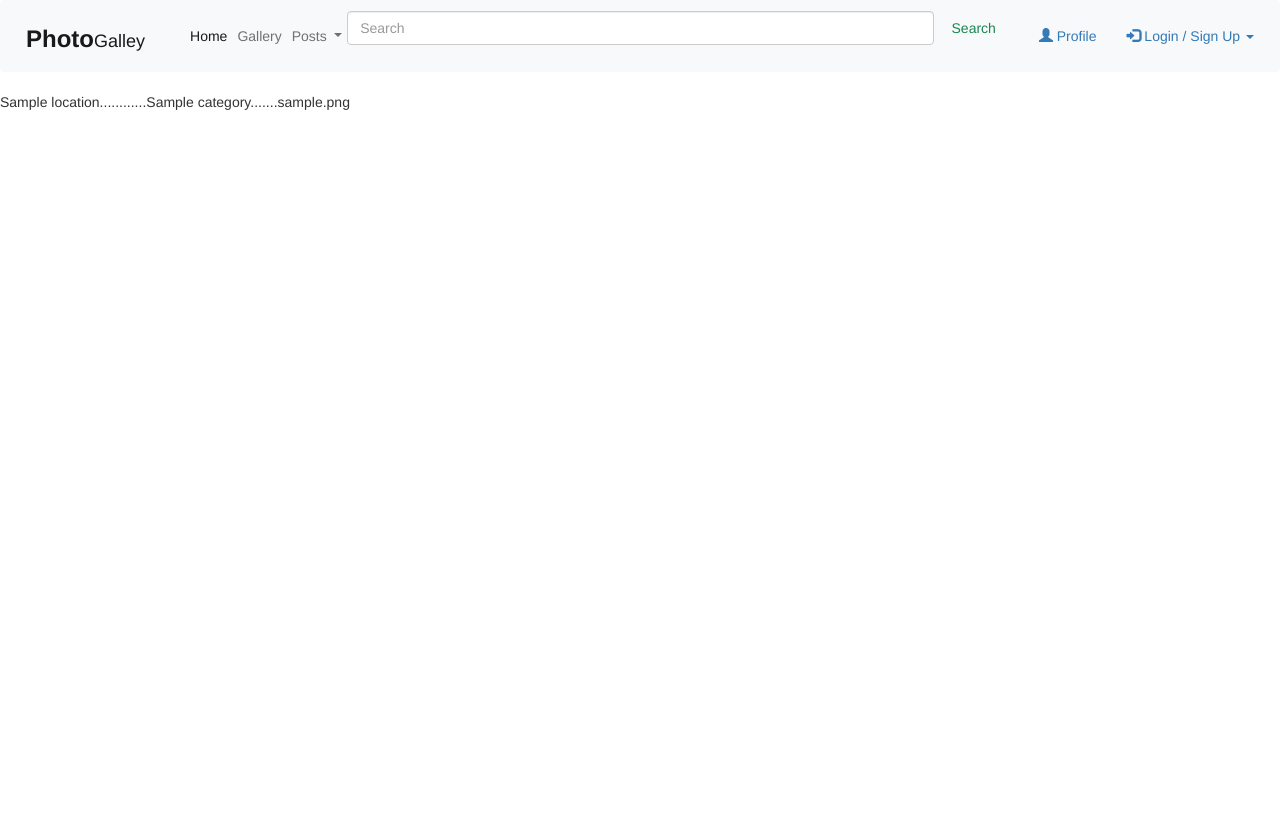
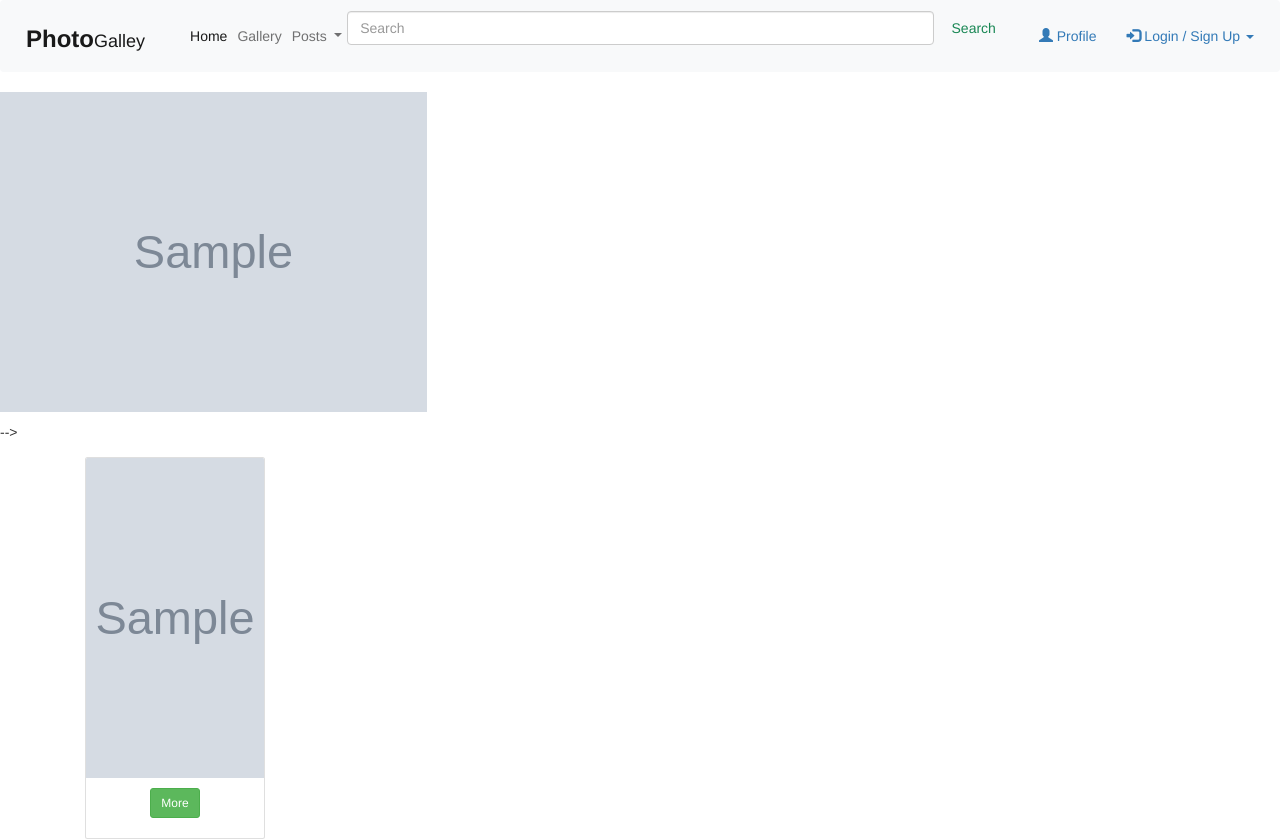
Before and after one commit to erhic/photo_gallery_Django, a Django app: template images/templates/home.html in a window 1280 px wide. Before the commit the page ends 110 px from the top, so only its background shows below. Run offline with Django 3.2, Linux system fonts and the light colour scheme; tables that the repository leaves empty hold one stand-in row (values such as "Sample post"); the template is opened without the code that fills it: values that come from a table or form of the project are taken from there, most other values are stand-ins (such as "Sample title", 1, 10 or a date in 2020); grey boxes marked "Sample" are stand-in pictures; parts of the project's set-up code (start-up, migrations or seed data) failed here and were passed over; some libraries are stand-ins or nearby versions.

Commit message:
updated my home view that is to display all the images

```diff
--- a/images/templates/home.html
+++ b/images/templates/home.html
@@ -1,3 +1,22 @@
-{%extends 'base.html'%} {%block content%} {%for post in posts%}
-<h1>{{post.location}}............{{post.category}}.......{{post.image}}</h1>
-{%endfor%} {%endblock%}
+ {%extends 'base.html'%} {%block content%}
+
+<!-- <div class="" style="max-width: 450px;display:grid;grid-template-rows:1fr ;">
+    <img src="{{post.image.url}}" style="height:40vh;" alt="">
+    <p></p>
+</div> -->
+
+<div class="container mx-auto mt-4">
+    <div class="row">{%for post in images%}
+        <div class="col-md-4">
+            <div class="card" style="width: 18rem;">
+                <img src="{{post.image.url}}" class="card-img-top" style="height:40vh;" alt="...">
+                <div class="card-body">
+                    <p class="text-center"><a class="btn btn-sm btn-success ">More</a>
+                    </p>
+                </div>
+            </div>
+        </div>{%endfor%}
+    </div>
+</div>
+
+{%endblock%}
```
